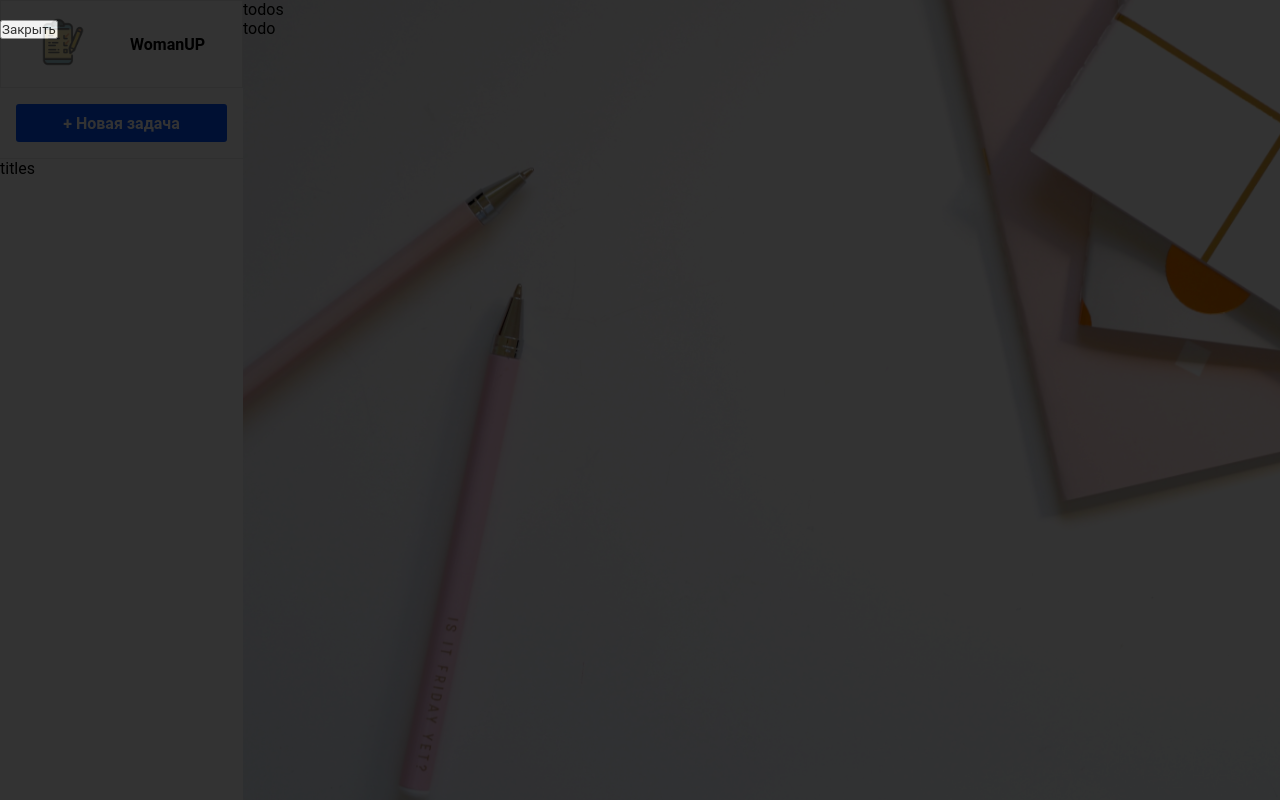
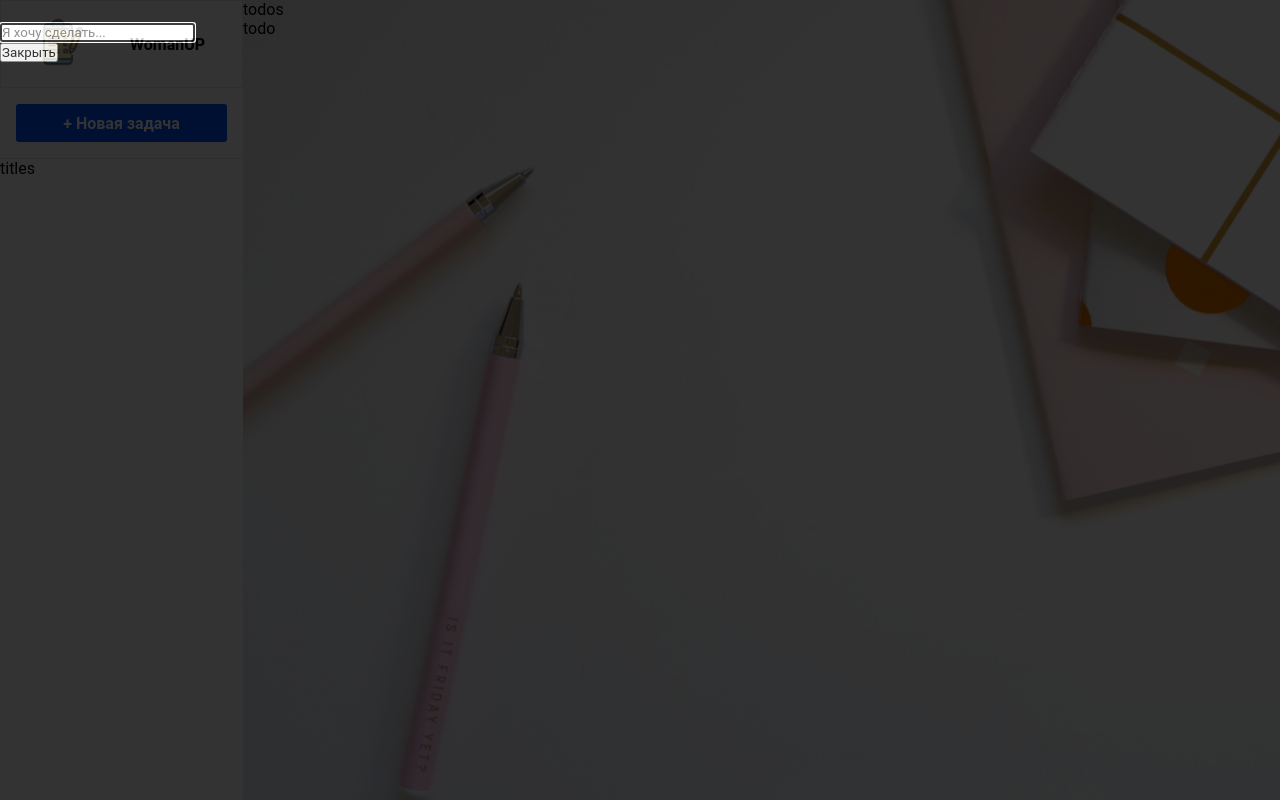
Before and after one commit to Sanya789/task-manager, a React (Create React App) app in the folder frontend/: page / in a window 1280 px wide. Both pictures are taken after a click on the button "+ Новая задача". Built offline with nearby package versions, Linux system fonts and the light colour scheme.

Commit message:
added new task input

```diff
--- a/frontend/src/components/AddNewTodo.jsx
+++ b/frontend/src/components/AddNewTodo.jsx
@@ -4,6 +4,7 @@ import Modal from './Modal';
 
 const AddNewTodo = () => {
   const [showModal, setShowModal] = useState(false);
+  const [text, setText] = useState('');
 
   return (
     <div className="addNewTodo">
@@ -11,7 +12,18 @@ const AddNewTodo = () => {
         <button onClick={()=> setShowModal(true)}>+ Новая задача</button>
       </div>
       <Modal showModal={showModal} setShowModal={setShowModal}>
-        <div>HI</div>
+        <form>
+          <div className='text'>
+            <h3>Добавьте новую задачу</h3>
+            <input
+            type="text"
+            value={text}
+            onChange={e => setText(e.target.value)}
+            placeholder='Я хочу сделать...'
+            autoFocus />
+          </div>
+          <div className='remind'></div>
+        </form>
       </Modal>
     </div>
   );
```
